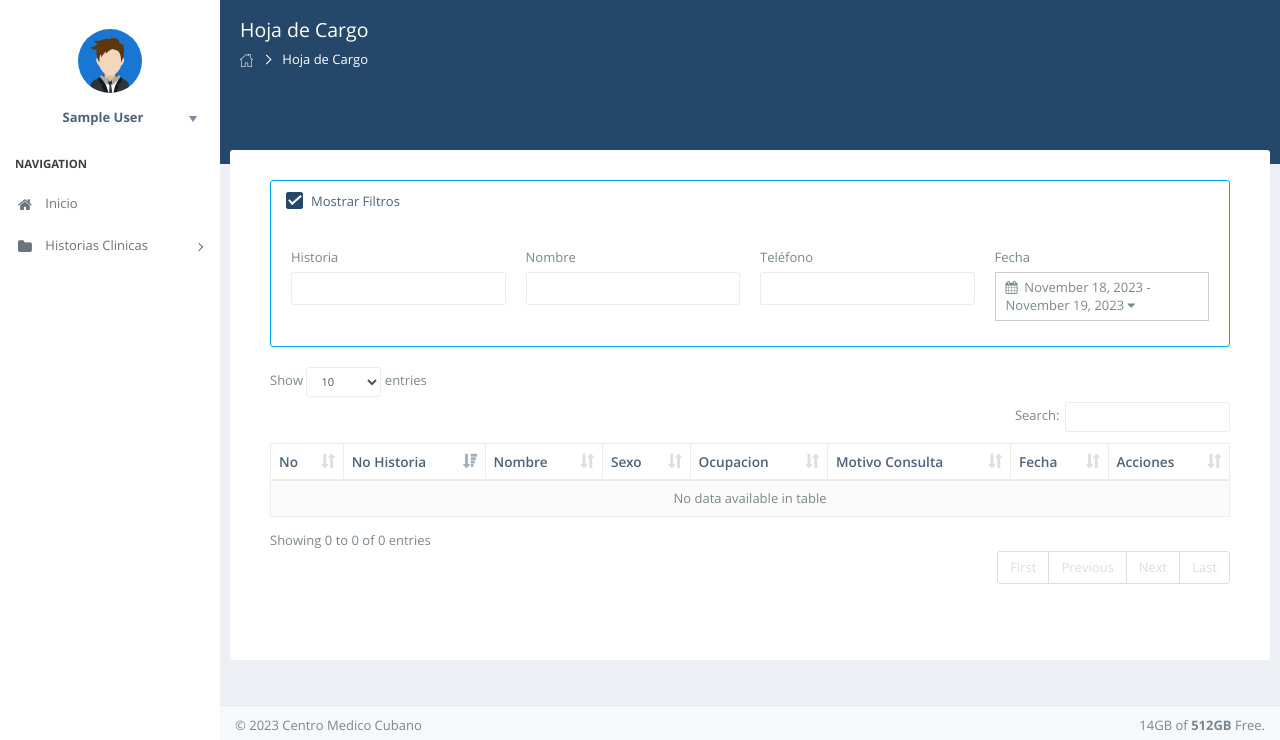
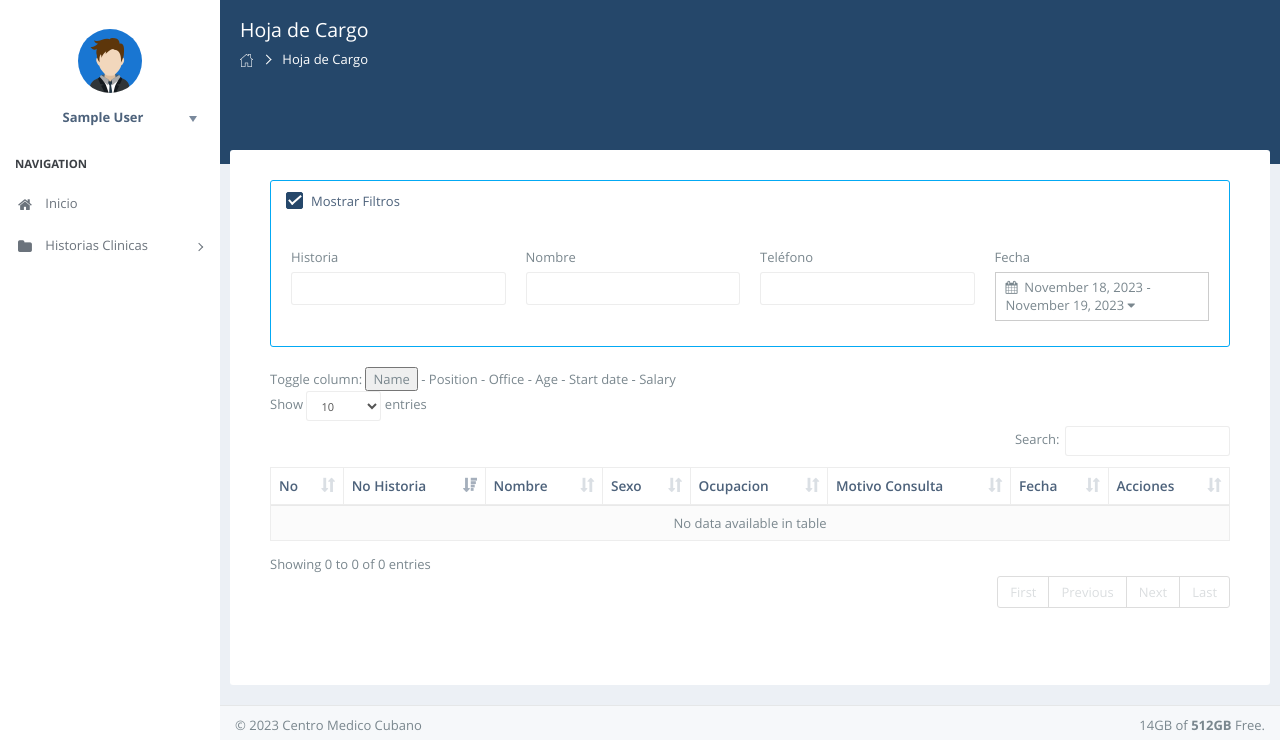
Before and after one commit to josecouzo/historias_cmc, a Django app: page /historias/ in a window 1280 px wide. Shown: the part 60-800 px from the top of the page. Run offline with Django 4.2, Linux system fonts and the light colour scheme; the visitor is signed in with stand-in values (Sample User, id 1); data that the repository does not hold is empty; some libraries are stand-ins or nearby versions; some web fonts are replaced.

Commit message:
actualizacion de insertar complementarios

```diff
--- a/cmc/settings.py
+++ b/cmc/settings.py
@@ -142,6 +142,12 @@
 
 DEFAULT_AUTO_FIELD = 'django.db.models.BigAutoField'
 
+DEFAULT_FILE_STORAGE = 'storages.backends.s3boto3.S3Boto3Storage'
+AWS_ACCESS_KEY_ID = 'DO0088HHEQMVFJQ9G4LC'
+AWS_SECRET_ACCESS_KEY = 'xAuxmEkEvaKmi1Tk77rPUrXwj03Qc4+VYaJF1tElg34'
+AWS_STORAGE_BUCKET_NAME = 'cmc'
+OBJECT_STORAGE_REGION = 'nyc3'
+AWS_DEFAULT_ACL = 'public-read'
 
 # login
 LOGIN_URL = 'login'
--- a/cmc/static/js/pages/historias/home.js
+++ b/cmc/static/js/pages/historias/home.js
@@ -2,10 +2,13 @@
 $(document).ready(function () {
     Table = $('#Table').DataTable({
         "ajax": "/historias/hoja-cargo-ajax/",
-        "dom": 'lfrtip',
+        "dom": 'Blfrtip',
         "serverSide": true,
         "paging": true,
         "processing": true,
+        buttons: [
+            { extend: 'pdfHtml5', className: 'btn btn-primary btn-icon fa fa-file-pdf-o', text:" Exportar PDF" },
+        ],
         "columns": [
             {"data": "count"},
             {"data": "id"},
@@ -87,3 +90,13 @@
         $('#col' + i + '_filter').val(),
         $('#col' + i + '_smart').prop('checked')).draw();
 }
+
+$('.hide_column').on('click', function (e) {
+    e.preventDefault();
+
+    // Get the column API object
+    var column = Table.column($(this).attr('data-column'));
+
+    // Toggle the visibility
+    column.visible(!column.visible());
+});
--- a/historias/forms.py
+++ b/historias/forms.py
@@ -1,4 +1,5 @@
 from django import forms
+
 
 
 class HistoriaForm(forms.Form):
--- a/historias/templates/index.html
+++ b/historias/templates/index.html
@@ -5,6 +5,8 @@
     <link href="{% static 'plugins/datatables/media/css/dataTables.bootstrap.css' %}" rel="stylesheet">
     <link href="{% static 'plugins/datatables/extensions/Responsive/css/responsive.dataTables.min.css' %}"
           rel="stylesheet">
+
+
 {% endblock %}
 {% block pageTitle %}Historias CLínicas{% endblock %}
 {% block titulo %}Hoja de Cargo{% endblock %}
@@ -62,7 +64,11 @@
                                 </div>
                             </div>
                         </div>
-
+                            Toggle column: <button class="hide_column" data-column="0">Name</button> - <a class="hide_column"
+                                                                                               data-column="1">Position</a>
+                            - <a class="hide_column" data-column="2">Office</a> - <a class="hide_column" data-column="3">Age</a>
+                            - <a class="hide_column" data-column="4">Start date</a> - <a class="hide_column"
+                                                                                        data-column="5">Salary</a>
 
                         <table id="Table" class="table table-striped table-bordered" cellspacing="0"
                                width="100%">
@@ -98,6 +104,12 @@
     <script type="text/javascript" src="https://cdn.jsdelivr.net/momentjs/latest/moment.min.js"></script>
     <script type="text/javascript" src="https://cdn.jsdelivr.net/npm/daterangepicker/daterangepicker.min.js"></script>
     <link rel="stylesheet" type="text/css" href="https://cdn.jsdelivr.net/npm/daterangepicker/daterangepicker.css"/>
+    <script src="{% static 'plugins/datatables/dataTables.buttons.min.js' %}"></script>
+    <script src="{% static 'plugins/datatables/buttonshtml5.min.js' %}"></script>
+    <script src="{% static 'plugins/datatables/jszip.min.js' %}"></script>
+    <script src="{% static 'plugins/datatables/pdfmake.min.js' %}"></script>
+    <script src="{% static 'plugins/datatables/vfs_fonts.js' %}"></script>
+    <script src="{% static 'plugins/datatables/buttonshtml5.min.js' %}"></script>
 
     <script type="text/javascript">
         $(function () {
--- a/historias/templates/upload_complementario.html
+++ b/historias/templates/upload_complementario.html
@@ -80,7 +80,7 @@
                             <!--Tabs content-->
                             <div class="tab-content">
                                 <div id="demo-tabs-box{{ complementario.id }}-1" class="tab-pane fade active in">
-                                  <h4><a class="btn btn-info btn-sm " href="/media/{{ complementario.complementario }}"><i class="fa fa-download"></i></a> {{ complementario.nombre }} </h4>
+                                  <h4><a class="btn btn-info btn-sm " href="https://cmc.nyc3.cdn.digitaloceanspaces.com/complementarios/{{ complementario.complementario }}"><i class="fa fa-download"></i></a> {{ complementario.nombre }} </h4>
                                 </div>
                                 <div id="demo-tabs-box{{ complementario.id }}-2" class="tab-pane fade">
                                     <p class="text-main text-lg mar-no">Observaciones</p>
--- a/historias/views.py
+++ b/historias/views.py
@@ -4,6 +4,7 @@
 from datetime import datetime, date, timedelta
 from random import randrange
 
+import boto3
 from django.conf import settings
 from django.contrib.auth.decorators import login_required, permission_required
 
@@ -498,29 +499,66 @@
     }
     return render(request, "consulta_print.html", {"ctx": ctx, "consulta": consulta}, )
 
+#
+# @login_required()
+# def upload_complementario(request, id_):
+#     complementarios = ComplementariosModel.objects.filter(consulta=id_).order_by('id').all()
+#
+#     if request.method == 'POST' and request.FILES:
+#         myfile = request.FILES['files_complementarios']
+#         datos = request.POST
+#         fs = FileSystemStorage()
+#         numero = randrange(10000000000, 99999999999)
+#         name = f"{numero}{myfile.name}"
+#         filename = fs.save(name, myfile)
+#         uploated_file_url = fs.url(filename)
+#         complementatio = ComplementariosModel()
+#         complementatio.nombre = datos["nombre"]
+#         complementatio.nota = datos["nota"]
+#         complementatio.consulta_id = id_
+#         complementatio.complementario = filename
+#         complementatio.save()
+#         formComplementario = ComplementarioForm()
+#         return redirect("historias")
+#     else:
+#         formComplementario = ComplementarioForm
+#         return render(request, "upload_complementario.html", {
+#             'formComplementario': formComplementario, 'complementarios': complementarios
+#         })
 
 @login_required()
 def upload_complementario(request, id_):
     complementarios = ComplementariosModel.objects.filter(consulta=id_).order_by('id').all()
+    s3config = {
+        "region_name": settings.OBJECT_STORAGE_REGION,
+        "endpoint_url": "https://cmc.nyc3.digitaloceanspaces.com".format(settings.OBJECT_STORAGE_REGION),
+        "aws_access_key_id": settings.AWS_ACCESS_KEY_ID,
+        "aws_secret_access_key": settings.AWS_SECRET_ACCESS_KEY}
+    # Genera la URL del archivo en S3
+    s3_url = f"https://{settings.OBJECT_STORAGE_REGION}.digitaloceanspaces.com/complementarios/"
 
     if request.method == 'POST' and request.FILES:
         myfile = request.FILES['files_complementarios']
         datos = request.POST
-        fs = FileSystemStorage()
         numero = randrange(10000000000, 99999999999)
         name = f"{numero}{myfile.name}"
-        filename = fs.save(name, myfile)
-        uploated_file_url = fs.url(filename)
+        key = str(name)
+        s3resource = boto3.resource("s3", **s3config)
+        bucket = s3resource.Bucket("complementarios")
+        bucket.upload_fileobj(myfile, key, ExtraArgs={'ACL': 'public-read'})
+
+        file_name = myfile.name
+        # uploated_file_url = fs.url(filename)
         complementatio = ComplementariosModel()
         complementatio.nombre = datos["nombre"]
         complementatio.nota = datos["nota"]
         complementatio.consulta_id = id_
-        complementatio.complementario = filename
+        complementatio.complementario = name
         complementatio.save()
         formComplementario = ComplementarioForm()
         return redirect("historias")
     else:
         formComplementario = ComplementarioForm
         return render(request, "upload_complementario.html", {
-            'formComplementario': formComplementario, 'complementarios': complementarios
+            'formComplementario': formComplementario, 'complementarios': complementarios, 's3_url': s3_url
         })
--- a/requirements.txt
+++ b/requirements.txt
@@ -1,4 +1,6 @@
 asgiref==3.6.0
+boto3==1.28.1
+botocore==1.31.1
 Brotli==1.0.9
 cffi==1.15.1
 cssselect2==0.7.0
@@ -7,17 +9,20 @@
 fonttools==4.38.0
 gunicorn==20.1.0
 html5lib==1.1
+jmespath==1.0.1
 Pillow==9.4.0
 psycopg2-binary==2.9.6
 pycparser==2.21
 pydyf==0.5.0
 pyphen==0.13.2
 python-dateutil==2.8.2
+s3transfer==0.6.1
 six==1.16.0
 sqlparse==0.4.3
 tinycss2==1.2.1
 typing_extensions==4.6.3
 tzdata==2022.7
+urllib3==1.26.16
 webencodings==0.5.1
 whitenoise==6.5.0
 zopfli==0.2.2
```
Also changed, not shown: historias/models.py (+4 -10 lines).
